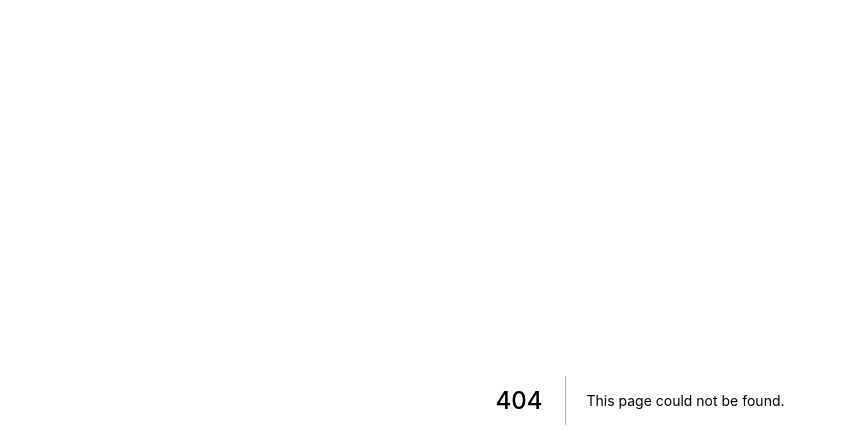
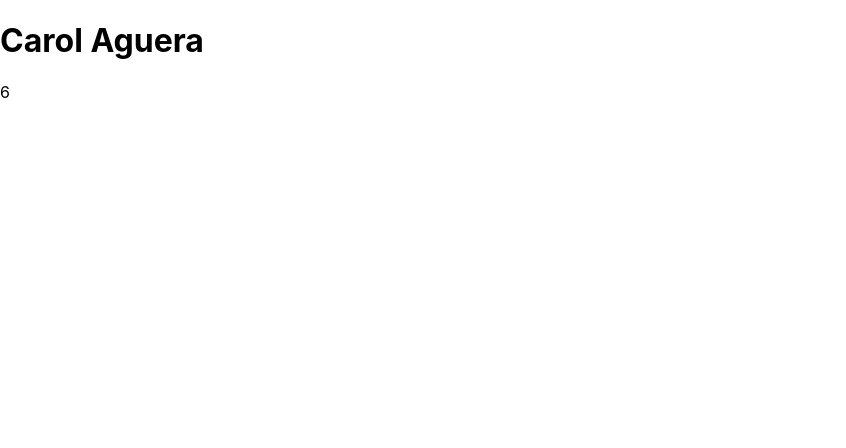
Before and after one commit to CarolAgueraAguiar/Display-and-filter-GitHub-Repositories, a Next.js app: page /components/primeiro in a window 1280 px wide. Before the commit this address had no page. Shown: the top 448 px of the page, without its empty margins (0-846 px from the left). Built offline with nearby package versions, Linux system fonts and the light colour scheme.

Commit message:
navegation navbar

```diff
--- /dev/null
+++ b/pages/components/primeiro.jsx
@@ -0,0 +1,8 @@
+export default function Primeiro(){
+    return(
+        <>
+            <h1>Carol Aguera</h1>
+            {2 * 3}
+        </>
+    );
+}
--- /dev/null
+++ b/pages/components/segundo.jsx
@@ -0,0 +1,5 @@
+export default function Segundo(){
+    return(
+        <h2>Segunda tela</h2>
+    );
+}
```
Also changed, not shown: pages/_app.jsx (renamed from pages/_app.js), pages/index.jsx (renamed from pages/index.js).
